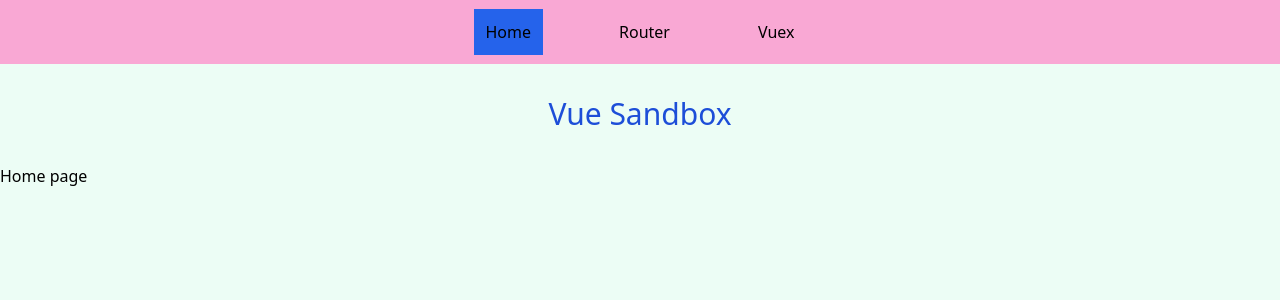
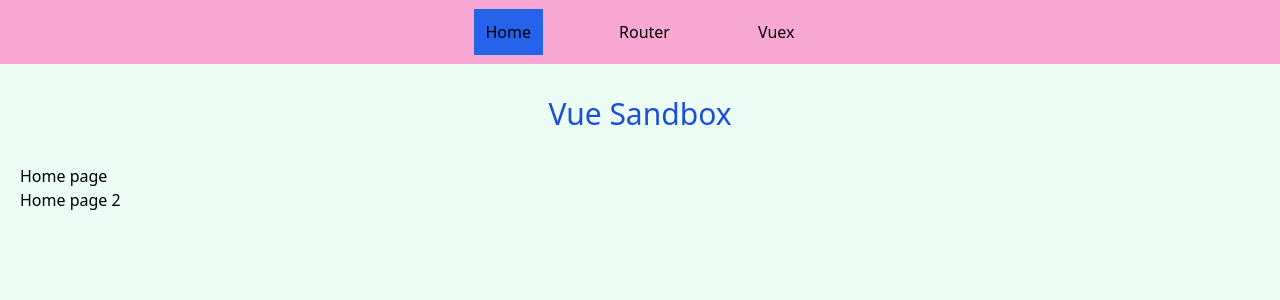
Before and after one commit to ArtuGit/Front-End-Sandbox, a Vue app in the folder vue-sandbox/: page / in a window 1280 px wide. Shown: the top 300 px of the page. Built offline with nearby package versions, Linux system fonts and the light colour scheme.

Commit message:
Vue Sandbox: Improving project menu

```diff
--- a/vue-sandbox/src/App.vue
+++ b/vue-sandbox/src/App.vue
@@ -5,7 +5,9 @@
       v-if="currentPageTitle"
       :title="currentPageTitle"
     ></before-content>
-    <router-view class="m-5"></router-view>
+    <main class="m-5">
+      <router-view></router-view>
+    </main>
   </div>
 </template>
 
@@ -32,7 +34,8 @@ export default {
       return this.$route.path;
     },
     currentMenu: function() {
-      return this.menu.find(element => element.path === this.currentRoutePath);
+      let paramFirst = "/" + this.currentRoutePath.split("/")[1];
+      return this.menu.find(element => element.path === paramFirst);
     },
     currentPageTitle: function() {
       if (typeof this.currentMenu !== "undefined") {
--- a/vue-sandbox/src/components/pages/Home.vue
+++ b/vue-sandbox/src/components/pages/Home.vue
@@ -1,6 +1,7 @@
-<template>
-  Home page
-</template>
+<template class="m-5">
+  <p>Home page</p>
+  <p>Home page 2</p></template
+>
 
 <script>
 export default {
--- a/vue-sandbox/src/components/pages/Router.vue
+++ b/vue-sandbox/src/components/pages/Router.vue
@@ -25,7 +25,7 @@
 export default {
   name: "Router",
   props: {
-    numDelete: Number
+    numDelete: String
   },
   data() {
     return {
```
